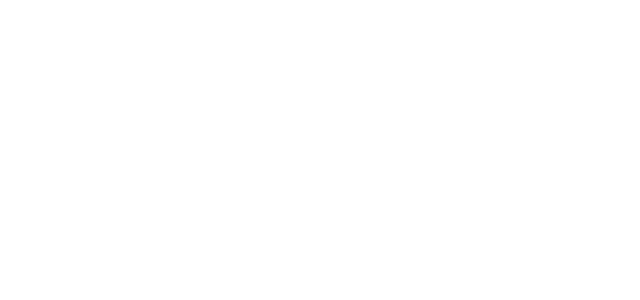
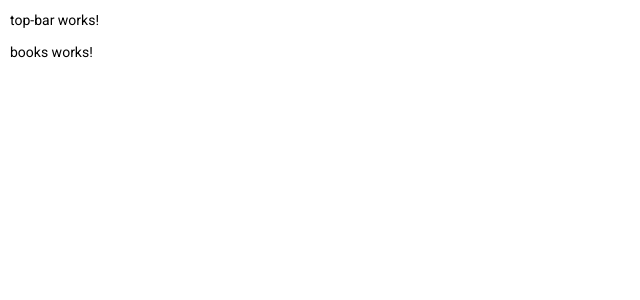
Before and after one commit to meSmashsta/mikomarketplace-frontend, an Angular app: page /admin in a window 1280 px wide. Shown: the top 300 px of the page, without its empty margins (0-640 px from the left). Built offline with nearby package versions, Linux system fonts and the light colour scheme.

Commit message:
added app-books in admin component html

```diff
--- a/src/app/admin/admin.component.html
+++ b/src/app/admin/admin.component.html
@@ -0,0 +1 @@
+<app-books></app-books>
```
